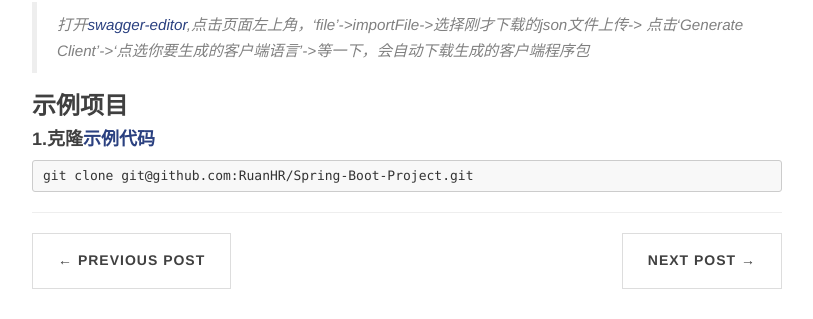
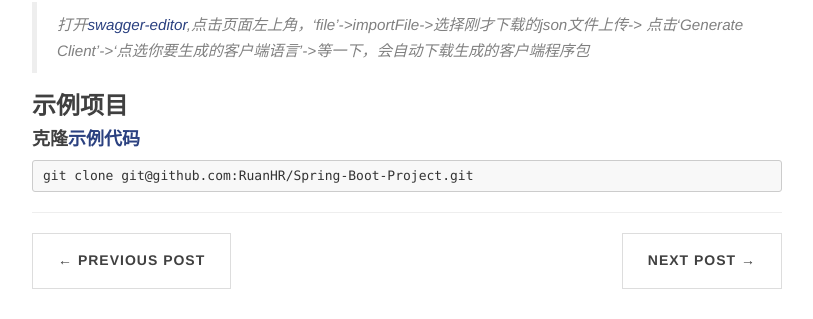
Before and after one commit to RuanHR/ruanhr.github.io, a Jekyll site: the page built from _posts/2017-09-19-java-swagger.md, in a window 1280 px wide and 900 px high, scrolled down 4025 px. Shown: the part 349-668 px from the top of the window, without its empty margins (233-1046 px from the left). Built offline with Jekyll 4.4.1, drawn with Linux system fonts in a browser that asks for light colours; nearby versions of some CDN libraries; comment, search, counter and statistics services are not loaded.

Commit message:
modify page
修改文章信息

````diff
--- a/_posts/2017-09-19-java-swagger.md
+++ b/_posts/2017-09-19-java-swagger.md
@@ -147,8 +147,8 @@ java -jar swagger-example.jar --spring.profiles.active=dev --server.port=8080
 > 打开[swagger-editor](https://editor.swagger.io/),点击页面左上角，‘file’->importFile->选择刚才下载的json文件上传-> 点击‘Generate Client’->‘点选你要生成的客户端语言’->等一下，会自动下载生成的客户端程序包
 
 
-###  示例项目
-#### 1.克隆[示例代码](https://github.com/RuanHR/Spring-Boot-Project)
+### 示例项目
+#### 克隆[示例代码](https://github.com/RuanHR/Spring-Boot-Project)
 ```cmd
 git clone git@github.com:RuanHR/Spring-Boot-Project.git
 ```
````
